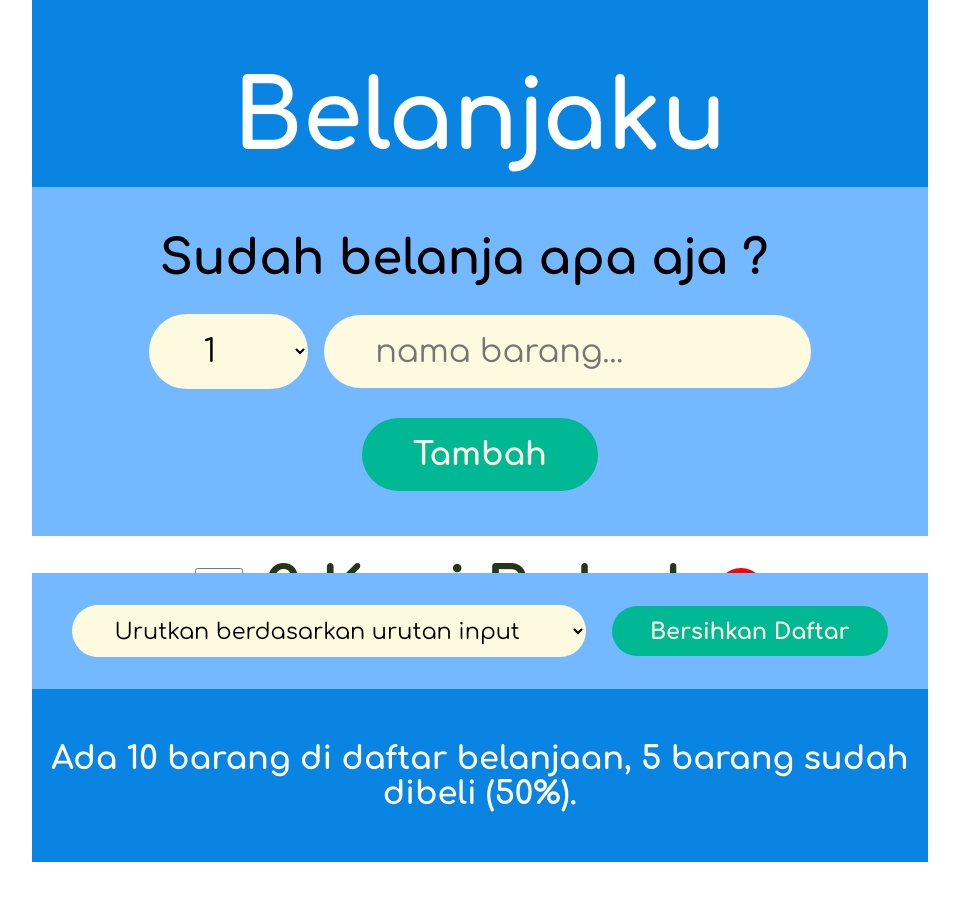
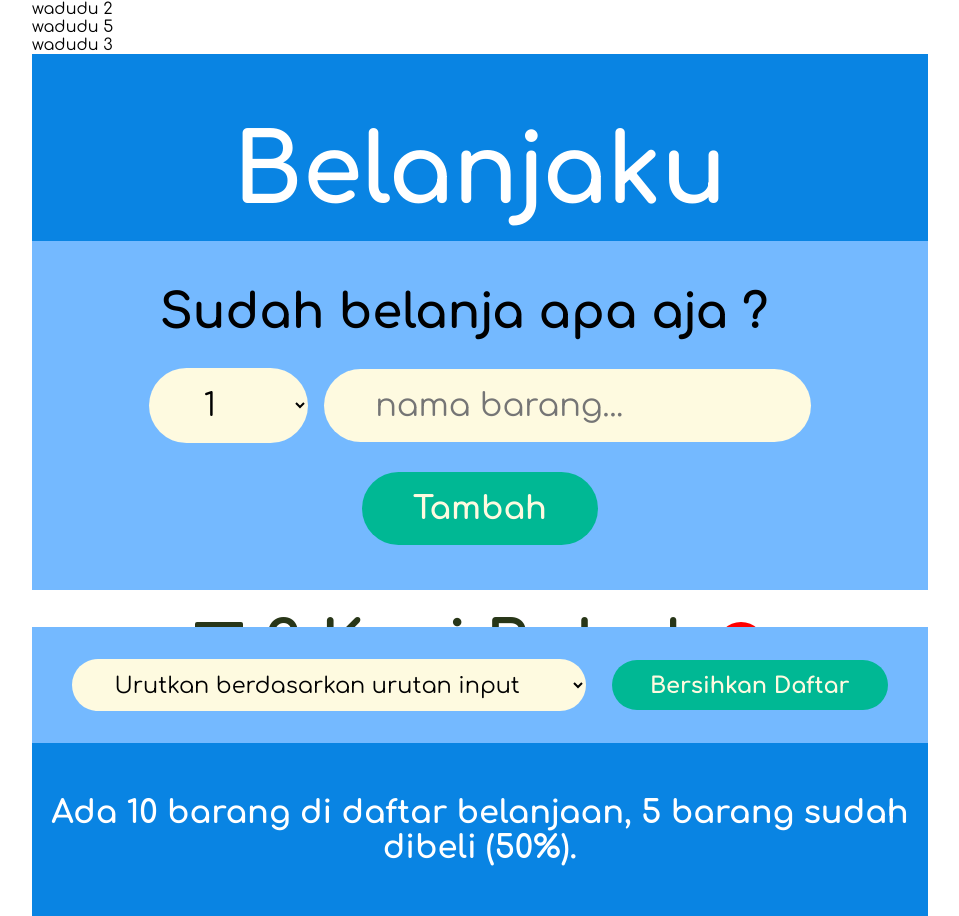
Before and after one commit to ngodingbentar/reactjs-18, a React (Vite) app: page / in a window 1280 px wide. Shown: the whole page, without its empty margins (160-1119 px from the left). Before the commit the page ends 862 px from the top, so only its background shows below. Built offline with nearby package versions, Linux system fonts and the light colour scheme; a web font is replaced by a local one.

Commit message:
added: checked condition

```diff
--- a/src/App.jsx
+++ b/src/App.jsx
@@ -33,12 +33,17 @@ function App() {
     setItems((items) => items.filter((item) => item.id !== id))
   }
 
+  function handleToggleItem (id) {
+    setItems((items) => items.map((item) => (item.id === id ? { ...item, checked: !item.checked } : item)))
+  }
+
   return (
     <>
       <div className="app">
+        {items.map((item, i) => ( <p key={i}>wadudu {item.quantity}</p>))}
         <Header />
         <Form onAddItem={handleAddItem} />
-        <GroceryList items={ items } onDeleteItem={handleDelete} />
+        <GroceryList items={ items } onDeleteItem={handleDelete} onToggleItem={handleToggleItem} />
         <Footer />
       </div>
     </>
@@ -80,13 +85,13 @@ function Form ({onAddItem}) {
   )
 }
 
-function GroceryList ({ items, onDeleteItem }) {
+function GroceryList ({ items, onDeleteItem, onToggleItem }) {
   return (
     <>
       <div className="list">
         <ul>
           {items.map((item) => (
-            <Item item={item} key={item.id} onDeleteItem={onDeleteItem} />
+            <Item item={item} key={item.id} onDeleteItem={onDeleteItem} onToggleItem={onToggleItem} />
           ))}
         </ul>
       </div>
@@ -102,11 +107,11 @@ function GroceryList ({ items, onDeleteItem }) {
   )
 }
 
-function Item ({ item, onDeleteItem }) {
+function Item ({ item, onDeleteItem, onToggleItem }) {
   return (
     <>
       <li key={item.id}>
-        <input type="checkbox" />
+        <input type="checkbox" checked={item.checked} onChange={() => onToggleItem(item.id)} />
         <span style={ item.checked ? { textDecoration: 'line-through' } : {} }>{item.quantity} {item.name}</span>
         <button onClick={() => onDeleteItem(item.id)}>&times;</button>
       </li>
```
